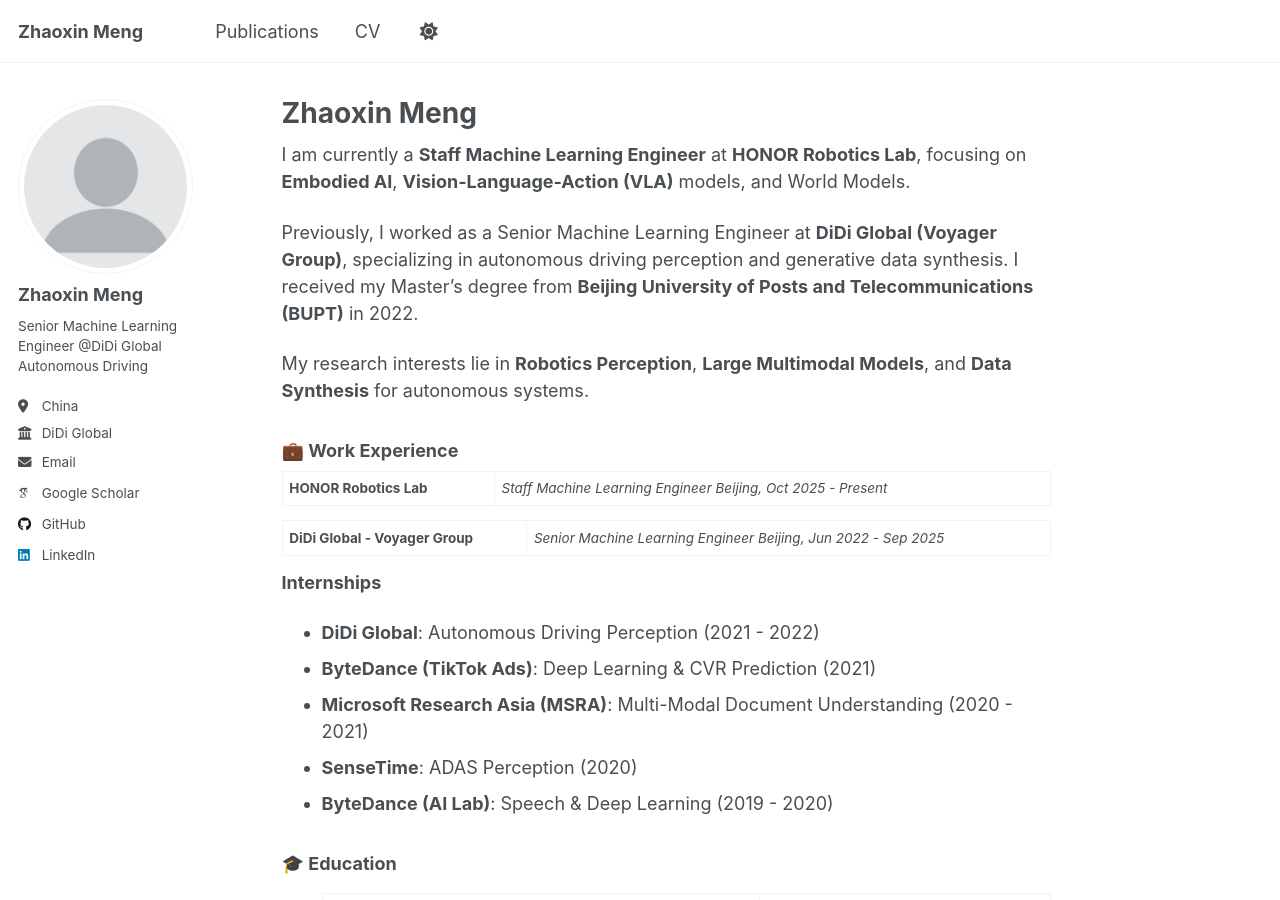
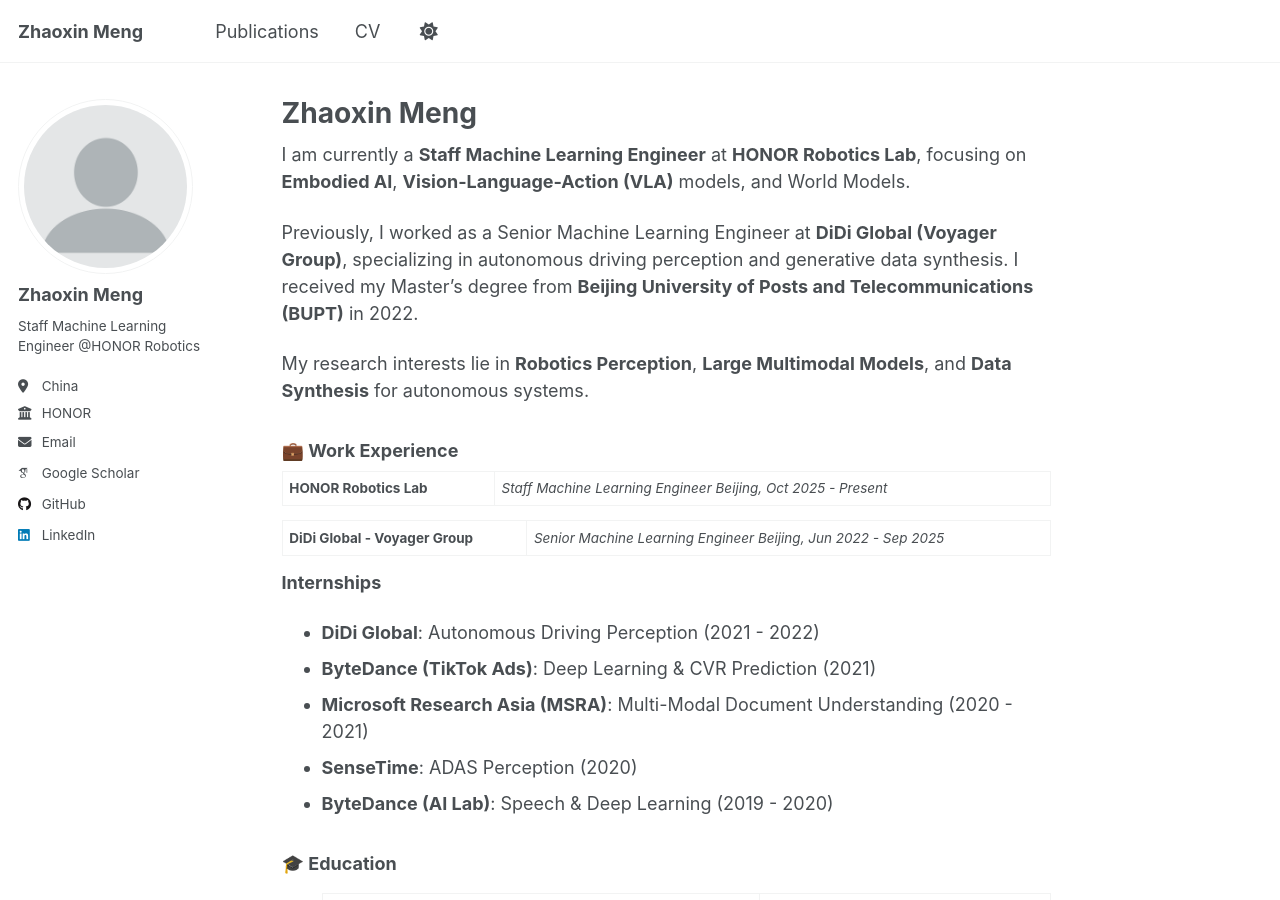
Before and after one commit to demerzel1/demerzel1.github.io, a Jekyll site: the page built from _pages/about.md, in a window 1280 px wide and 900 px high. Built offline with Jekyll 4.4.1, drawn with Linux system fonts in a browser that asks for light colours; some web fonts are replaced; a script that is not in the unit is left out.

Commit message:
Update bio and employer information

```diff
--- a/_config.yml
+++ b/_config.yml
@@ -25,9 +25,9 @@ author:
   avatar           : "profile.png"
   name             : "Zhaoxin Meng"
   pronouns         : # example: "she/her"
-  bio              : "Senior Machine Learning Engineer @DiDi Global Autonomous Driving"
+  bio              : "Staff Machine Learning Engineer @HONOR Robotics"
   location         : "China"
-  employer         : "DiDi Global"
+  employer         : "HONOR"
   uri              : #
   email            : "zxmeng98@gmail.com"
 
```
